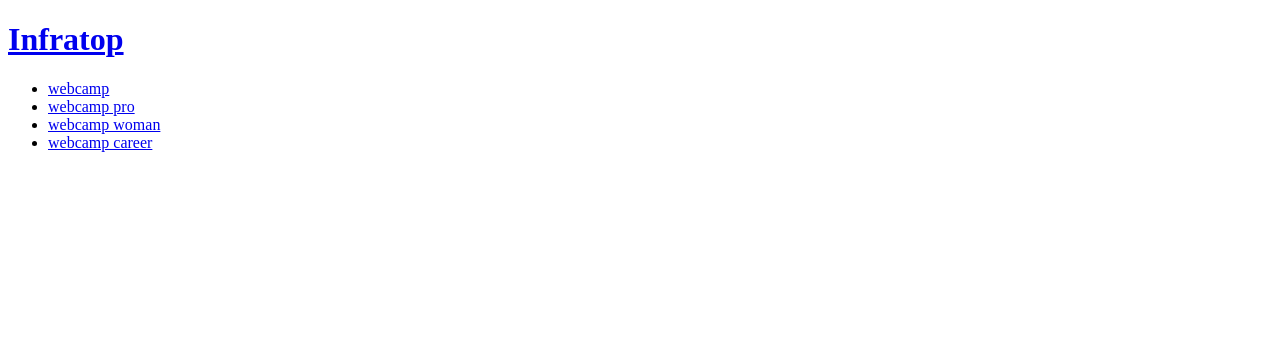
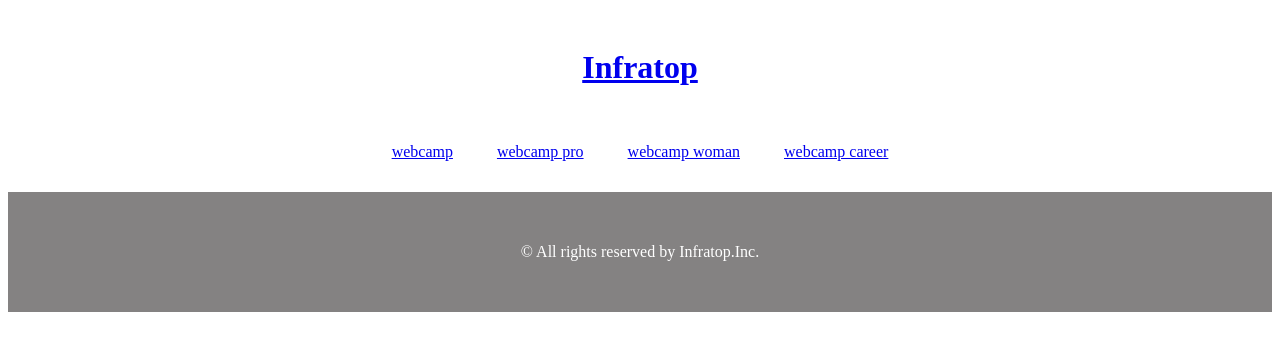
Before and after one commit to miku0107/HTML_chapter5_exercise, a plain HTML site: page index.html in a window 1280 px wide. Drawn offline with Linux system fonts and the light colour scheme.

Commit message:
mk_header_nav_footer

```diff
--- a/index.html
+++ b/index.html
@@ -2,14 +2,14 @@
 <html>
     <head>
         <meta charset="utf-8"/>
-        <link rel="stylesheet" href="" type="style.css" />
+        <link rel="stylesheet" href="style.css" />
         <title>chapter5_exerxise</title>
     </head>
 
     <body>
         <header>
            <h1>
-            <a href="index.html">
+            <a href="heading">
                 Infratop
             </a>
            </h1>
@@ -34,12 +34,25 @@
         </nav>
 
         <div class="main">
-            <div class="main-content"></div>
+            <div class="main-content1"></div>
+            <div class="main-content2"></div>
+            <div class="main-content3"></div>
+            <div class="main-content4"></div>
+
+            <div class="main-content5"></div>
+            <div class="main-content6"></div>
+            <div class="main-content7"></div>
+            <div class="main-content8"></div>
+
+            <div class="main-content9"></div>
+            <div class="main-content10"></div>
+            <div class="main-content11"></div>
+            <div class="main-content12"></div>
 
         </div>
 
         <footer>
-
+            <p class="footer-text">© All rights reserved by Infratop.Inc.</p>
         </footer>
     </body>
 
--- a/style.css
+++ b/style.css
@@ -0,0 +1,41 @@
+*{
+    margin: 0:
+    padding:0;
+    box-sizing: border-box;
+}
+
+header{
+    width: 90%;
+    height: auto;
+    margin: 0 auto;
+    padding: 20px 0;
+    text-align: center;
+}
+
+header .heading{
+    font-size: 32px;
+}
+
+.nav-list{
+    text-align: center;
+    padding: 15px;
+    margin: 0 auto;
+}
+
+.nav-list-item{
+    list-style-type: none;
+    display: inline-block;
+    margin: 0 20px;
+}
+
+footer{
+    width: 100%
+    height: 120px;
+    text-align: center;
+    line-height: 120px;
+    background-color: #848282;
+}
+
+.footer-text{
+    color: #FFF;
+}
```
